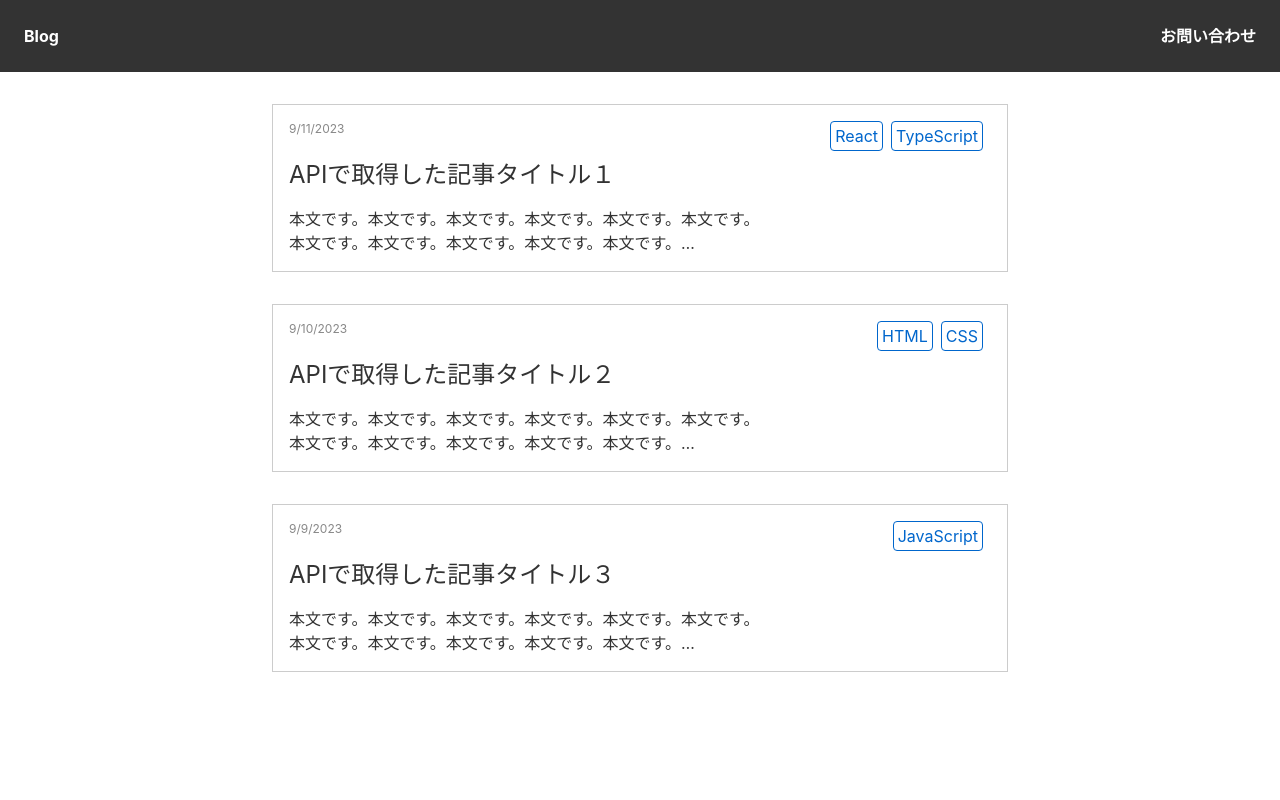
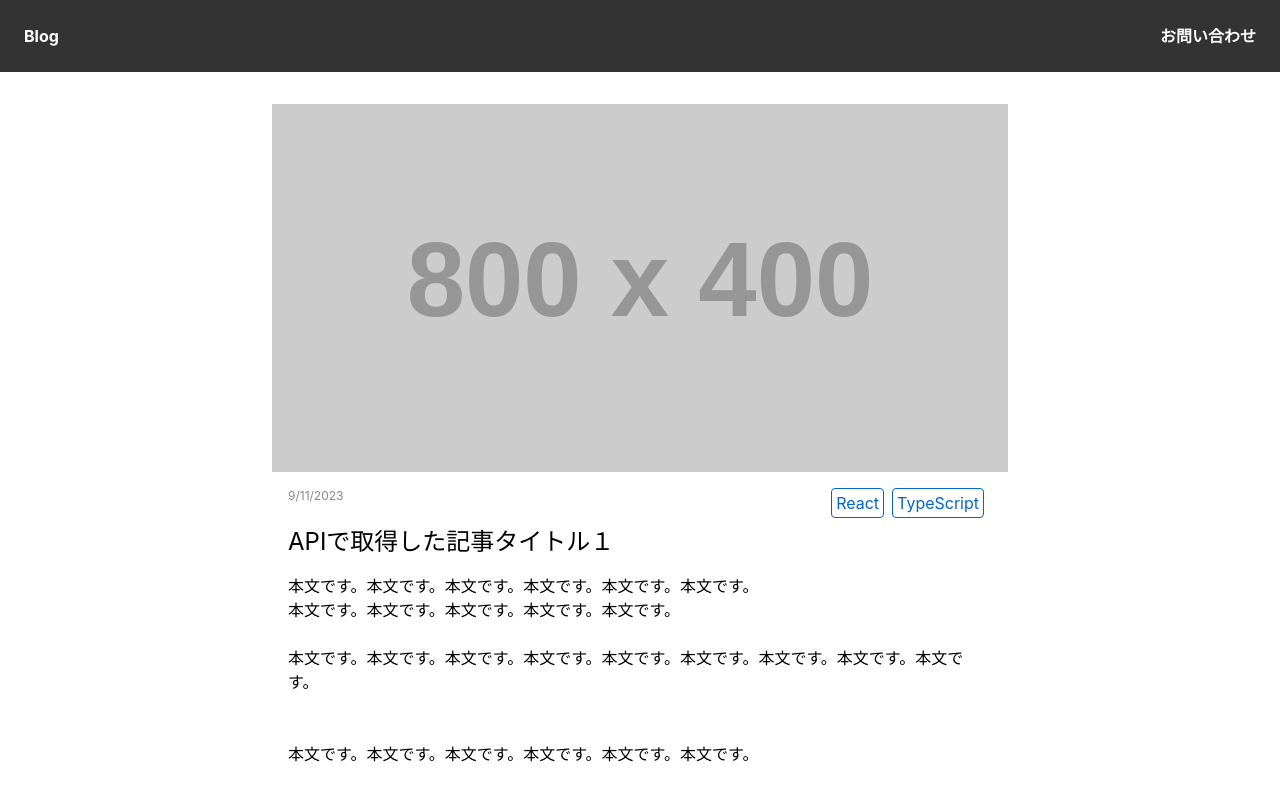
Before and after one commit to hiron166/test-app, a React (Create React App) app: page /posts/1 in a window 1280 px wide. Shown: the top 800 px of the page. Built offline with nearby package versions, Linux system fonts and the light colour scheme.

Commit message:
task_2 commit

```diff
--- a/src/App.js
+++ b/src/App.js
@@ -1,47 +1,18 @@
-import "./App.css";
-import { posts } from "./data/posts";
+import { Top } from "./pages/Top";
+import { Detail } from "./pages/Detail";
+import { Header } from "./components/Header";
+import { Route, Routes } from "react-router-dom";
 
-export const App = () => {
+function App() {
   return (
     <>
-      <header className="flex justify-between p-6 bg-[#333] text-[#fff] font-bold">
-        <a href="/">Blog</a>
-        <a href="/">お問い合わせ</a>
-      </header>
-      <div>
-        <div className="my-8 mx-auto max-w-3xl px-4">
-          <ul>
-            {posts.map((post) => (
-              <li key={post.id} className="flex flex-col  text-[#333] ">
-                <a href={`/posts/${post.id}`}>
-                  <div className=" mb-8 border p-4 border-[#ccc]">
-                    <div className="flex justify-between">
-                      <div className="text-xs text-[#888]">
-                        {new Date(post.createdAt).toLocaleDateString()}
-                      </div>
-                      <div className="flex">
-                        {post.categories.map((category) => (
-                          <div
-                            key={category}
-                            className="border rounded text-[#06c] border-[#06c] mr-2 px-1 py-0.5"
-                          >
-                            {category}
-                          </div>
-                        ))}
-                      </div>
-                    </div>
-                    <p className="text-2xl mt-2 mb-4">{`APIで取得した${post.title}`}</p>
-                    <div
-                      dangerouslySetInnerHTML={{ __html: post.content }}
-                      className="line-clamp-2"
-                    />
-                  </div>
-                </a>
-              </li>
-            ))}
-          </ul>
-        </div>
-      </div>
+      <Header />
+      <Routes>
+        <Route path="/" element={<Top />} />
+        <Route path="/posts/:id" element={<Detail />} />
+      </Routes>
     </>
   );
-};
+}
+
+export default App;
--- /dev/null
+++ b/src/components/Header.js
@@ -0,0 +1,13 @@
+import { Link } from "react-router-dom";
+import "../App.css";
+
+export const Header = () => {
+  return (
+    <>
+      <header className="flex justify-between p-6 bg-[#333] text-[#fff] font-bold">
+        <Link to="/">Blog</Link>
+        <Link to="/">お問い合わせ</Link>
+      </header>
+    </>
+  );
+};
--- a/src/index.js
+++ b/src/index.js
@@ -1,17 +1,17 @@
 import React from "react";
 import ReactDOM from "react-dom/client";
 import "./index.css";
-import { App } from "./App";
+import App from "./App";
 import reportWebVitals from "./reportWebVitals";
+import { BrowserRouter } from "react-router-dom";
 
 const root = ReactDOM.createRoot(document.getElementById("root"));
 root.render(
   <React.StrictMode>
-    <App />
+    <BrowserRouter>
+      <App />
+    </BrowserRouter>
   </React.StrictMode>
 );
 
-// If you want to start measuring performance in your app, pass a function
-// to log results (for example: reportWebVitals(console.log))
-// or send to an analytics endpoint. Learn more: https://bit.ly/CRA-vitals
 reportWebVitals();
--- /dev/null
+++ b/src/pages/Detail.js
@@ -0,0 +1,52 @@
+import { posts } from "../data/posts";
+import { useParams } from "react-router-dom";
+
+export const Detail = () => {
+  const { id } = useParams();
+  const post = posts.find((post) => post.id === Number(id));
+
+  if (!post) {
+    return (
+      <div className="my-8 mx-auto max-w-3xl px-4">
+        <p>投稿が見つかりません</p>
+      </div>
+    );
+  }
+  return (
+    <>
+      <div className="">
+        <div>
+          <div className="my-8 mx-auto max-w-3xl px-4">
+            <div>
+              <div className="h-auto max-w-full">
+                <img src={post.thumbnailUrl} alt="" />
+              </div>
+            </div>
+            <div className="p-4">
+              <div className="flex justify-between">
+                <div className="text-xs text-[#888]">
+                  {new Date(post.createdAt).toLocaleDateString()}
+                </div>
+                <div className="flex">
+                  {post.categories.map((category) => (
+                    <div
+                      key={category}
+                      className="border rounded text-[#06c] border-[#06c] mr-2 px-1 py-0.5"
+                    >
+                      {category}
+                    </div>
+                  ))}
+                </div>
+              </div>
+              <p className="text-2xl mt-2 mb-4">{`APIで取得した${post.title}`}</p>
+              <div
+                dangerouslySetInnerHTML={{ __html: post.content }}
+                className=""
+              />
+            </div>
+          </div>
+        </div>
+      </div>
+    </>
+  );
+};
--- /dev/null
+++ b/src/pages/Top.js
@@ -0,0 +1,44 @@
+import "../App.css";
+import { posts } from "../data/posts";
+import { Link } from "react-router-dom";
+
+export const Top = () => {
+  return (
+    <>
+      <div>
+        <div className="my-8 mx-auto max-w-3xl px-4">
+          <ul>
+            {posts.map((post) => (
+              <li key={post.id} className="flex flex-col  text-[#333] ">
+                <Link to={`/posts/${post.id}`}>
+                  <div className=" mb-8 border p-4 border-[#ccc]">
+                    <div className="flex justify-between">
+                      <div className="text-xs text-[#888]">
+                        {new Date(post.createdAt).toLocaleDateString()}
+                      </div>
+                      <div className="flex">
+                        {post.categories.map((category) => (
+                          <div
+                            key={category}
+                            className="border rounded text-[#06c] border-[#06c] mr-2 px-1 py-0.5"
+                          >
+                            {category}
+                          </div>
+                        ))}
+                      </div>
+                    </div>
+                    <p className="text-2xl mt-2 mb-4">{`APIで取得した${post.title}`}</p>
+                    <div
+                      dangerouslySetInnerHTML={{ __html: post.content }}
+                      className="line-clamp-2"
+                    />
+                  </div>
+                </Link>
+              </li>
+            ))}
+          </ul>
+        </div>
+      </div>
+    </>
+  );
+};
```
